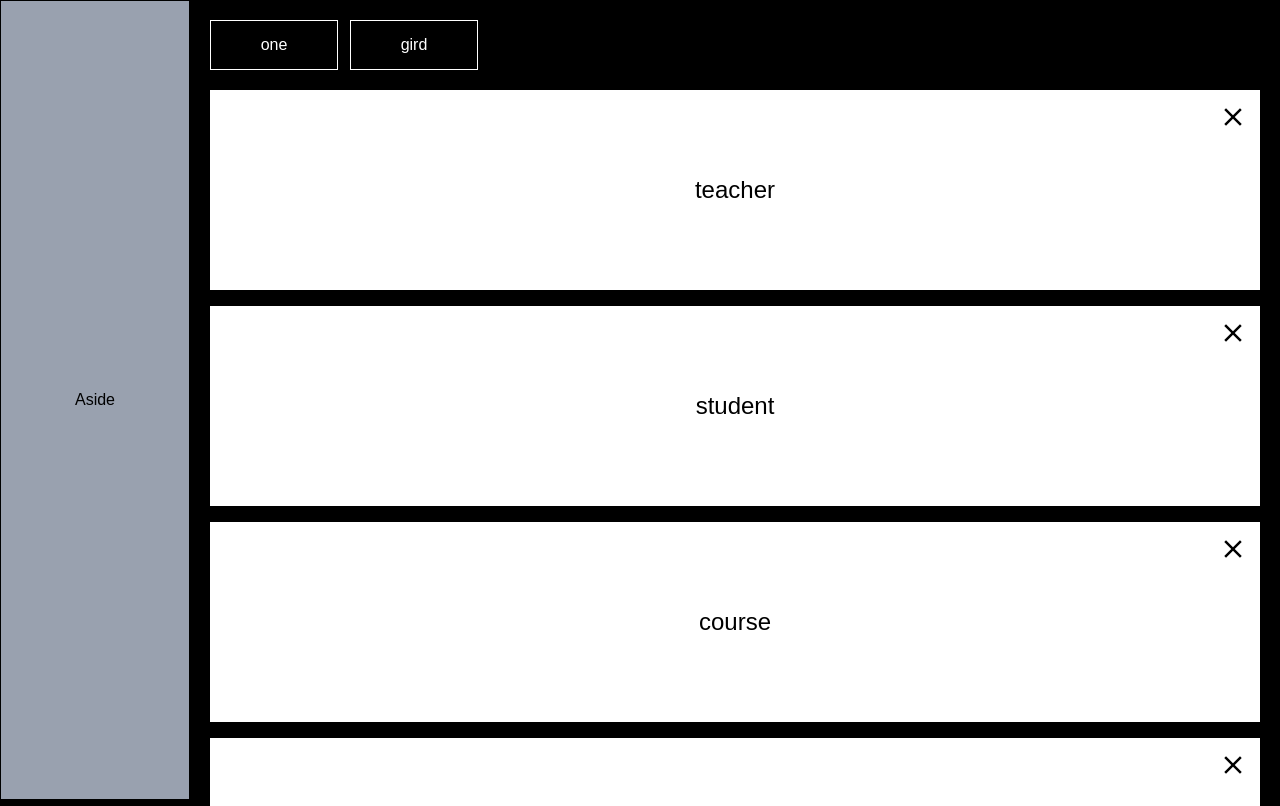
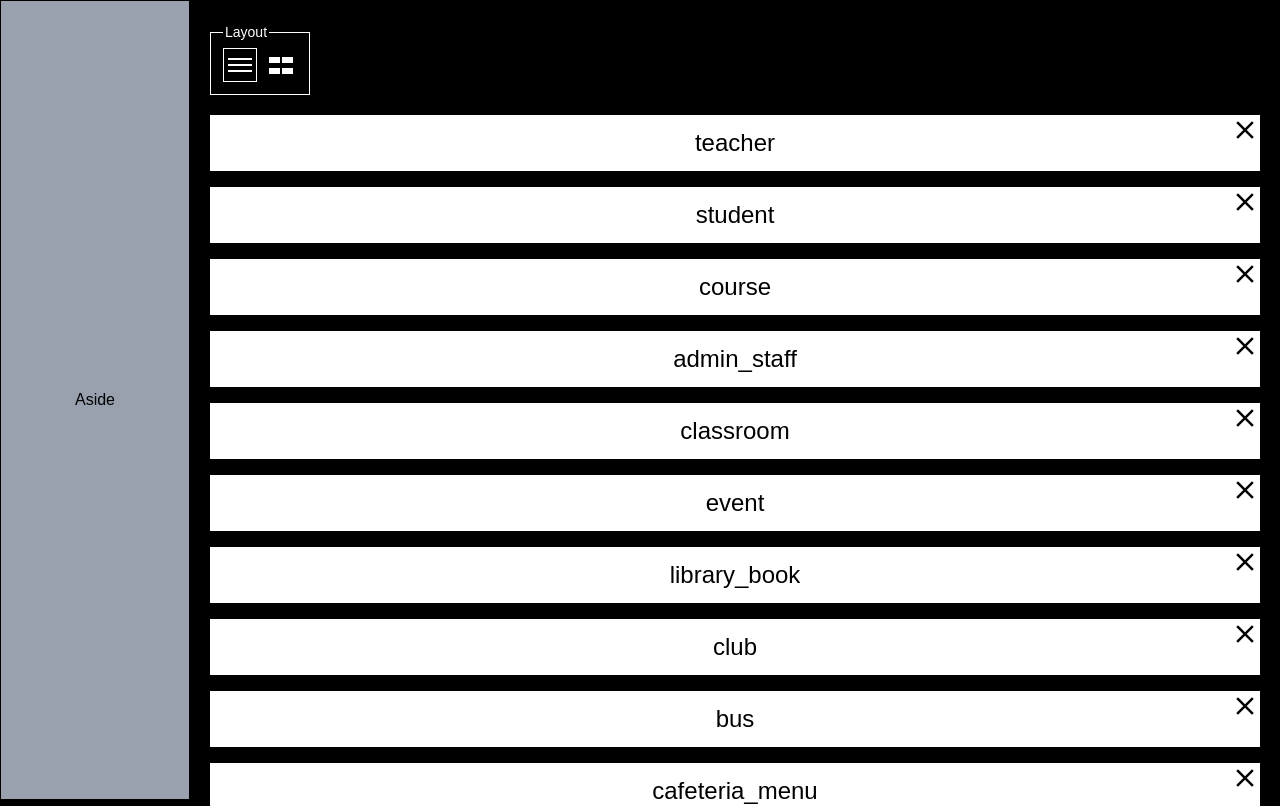
Before and after one commit to aty101/DashBoard-Component, a Next.js app: page / in a window 1280 px wide. Shown: the top 806 px of the page. Built offline with nearby package versions, Linux system fonts and the light colour scheme.

Commit message:
DataShow layout buttons

```diff
--- a/src/components/dataShow/DataCard.tsx
+++ b/src/components/dataShow/DataCard.tsx
@@ -18,7 +18,9 @@ export default function DataCard({
   return (
     <>
       <div
-        className={`relative bg-white text-black flex justify-center items-center w-full h-[200px] cursor-grab select-none`}
+        className={`relative bg-white text-black p-3
+          flex justify-center items-center w-full
+           cursor-grab select-none`}
         draggable
         onDragStart={handleDragStart}
         onDragOver={handleDragOver}
@@ -26,7 +28,7 @@ export default function DataCard({
       >
         <h2 className="text-2xl">{type}</h2>
         <button
-          className="absolute p-3 top-0 right-0 cursor-pointer "
+          className="absolute  top-0 right-0 cursor-pointer "
           onClick={handleClosedData}
         >
           <IoMdClose className="text-3xl" />
--- a/src/components/dataShow/DataCardslist.tsx
+++ b/src/components/dataShow/DataCardslist.tsx
@@ -41,7 +41,7 @@ export default function DataCardsList() {
   return (
     <>
       <div
-        className={` grid gap-4 auto-rows-[200px] ${
+        className={` grid gap-4  ${
           columns == 1 ? "grid-cols-1" : "grid-cols-2"
         }`}
       >
--- a/src/components/dataShow/DataShow.tsx
+++ b/src/components/dataShow/DataShow.tsx
@@ -3,7 +3,7 @@ import dummy from "@/dummy.json";
 import { useState } from "react";
 import DataCardsList from "./DataCardslist";
 import { DataShowProvider } from "@/utils/dataShow/DataShowProvider";
-import DataShowButtons from "./DataShowButtons";
+import DataShowButtons from "./dataShowButtons/DataShowButtons";
 
 export default function DataShow() {
   /* ...STATES INETIALIZATION */
--- a/src/components/dataShow/DataShowButtons.tsx
+++ /dev/null
@@ -1,23 +0,0 @@
-import { useDataShow } from "@/utils/dataShow/useDataShow";
-
-export default function DataShowButtons() {
-  const { handleColsNum } = useDataShow();
-  return (
-    <>
-      <div className="mb-5 flex gap-3">
-        <button
-          className="p-3 w-32 border border-white"
-          onClick={() => handleColsNum(1)}
-        >
-          one
-        </button>
-        <button
-          className="p-3 w-32 border border-white"
-          onClick={() => handleColsNum(2)}
-        >
-          gird
-        </button>
-      </div>
-    </>
-  );
-}
--- /dev/null
+++ b/src/components/dataShow/dataShowButtons/DataShowButtons.tsx
@@ -0,0 +1,12 @@
+import LayoutButtons from "./LayoutButtons";
+
+export default function DataShowButtons() {
+  return (
+    <>
+      <div className="flex gap-2 mb-5">
+        <LayoutButtons />
+        <div></div>
+      </div>
+    </>
+  );
+}
--- /dev/null
+++ b/src/components/dataShow/dataShowButtons/Description.tsx
@@ -0,0 +1,17 @@
+export default function Description({
+  children,
+}: {
+  children: React.ReactNode;
+}) {
+  return (
+    <>
+      <div
+        className="absolute px-2 -right-25 -bottom-5
+         opacity-0 group-hover:opacity-100 w-fit h-5
+         bg-gray-200 text-black rounded-md text-center text-sm"
+      >
+        {children}
+      </div>
+    </>
+  );
+}
--- /dev/null
+++ b/src/components/dataShow/dataShowButtons/DetailedButton.tsx
@@ -0,0 +1,22 @@
+import { useDataShow } from "@/utils/dataShow/useDataShow";
+import Description from "./Description";
+
+export default function DetailedButton() {
+  const { columns, handleColsNum } = useDataShow();
+  const mapArray = [0, 1, 2];
+  return (
+    <>
+      <button
+        className={`relative group p-1  ${columns == 1 && "border border-white"}`}
+        onClick={() => handleColsNum(1)}
+      >
+        <ul className="flex flex-col gap-1 w-6 h-6 justify-center items-center">
+          {mapArray.map((index) => {
+            return <li key={index} className="bg-white w-full h-0.5"></li>;
+          })}
+        </ul>
+        <Description>Detailed View</Description>
+      </button>
+    </>
+  );
+}
--- /dev/null
+++ b/src/components/dataShow/dataShowButtons/LayoutButtons.tsx
@@ -0,0 +1,18 @@
+import DetailedButton from "./DetailedButton";
+import SummerizedButton from "./SummerizedButton";
+
+export default function LayoutButtons({ className }: { className?: string }) {
+  return (
+    <>
+      <fieldset
+        className={`px-3 pb-3 pt-1 flex justify-center items-center gap-3 border border-white ${className}`}
+      >
+        <legend className="p-0.5 text-sm">Layout</legend>
+        <div className="flex gap-2 justify-center items-center">
+          <DetailedButton />
+          <SummerizedButton />
+        </div>
+      </fieldset>
+    </>
+  );
+}
--- /dev/null
+++ b/src/components/dataShow/dataShowButtons/SummerizedButton.tsx
@@ -0,0 +1,24 @@
+import { useDataShow } from "@/utils/dataShow/useDataShow";
+import Description from "./Description";
+
+export default function SummerizedButton() {
+  const { columns, handleColsNum } = useDataShow();
+  const mapArray = [0, 1, 2, 3];
+  return (
+    <>
+      <button
+        className={`relative group px-1 py-1.5  ${
+          columns == 2 && "border border-white"
+        }`}
+        onClick={() => handleColsNum(2)}
+      >
+        <ul className="grid grid-cols-2 justify-center items-center gap-0.5 w-6 h-5 ">
+          {mapArray.map((index) => {
+            return <li key={index} className="bg-white w-full h-1.5"></li>;
+          })}
+        </ul>
+        <Description>Summerized View</Description>
+      </button>
+    </>
+  );
+}
```
